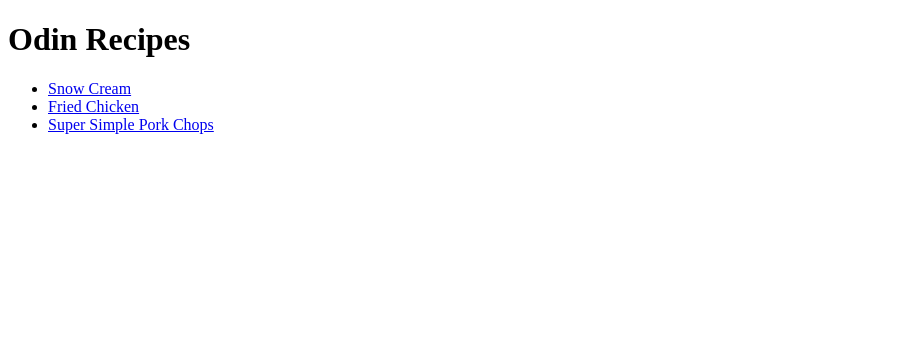
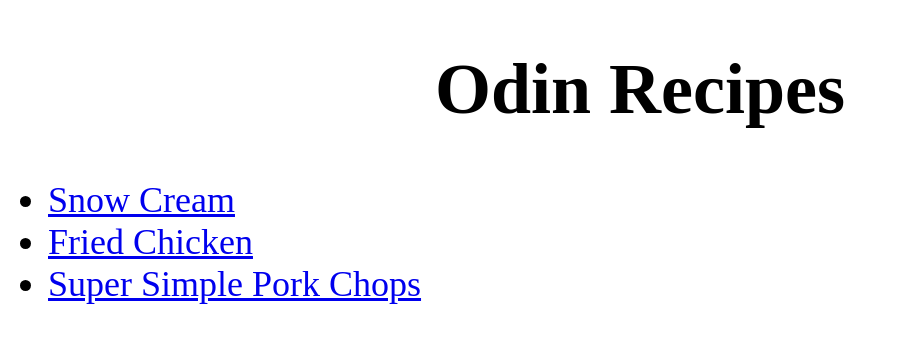
Before and after one commit to crowe73/odin-recipes, a plain HTML site: page index.html in a window 1280 px wide. Shown: the whole page, without its empty margins (0-898 px from the left). Drawn offline with Linux system fonts and the light colour scheme.

Commit message:
add css styling to all pages

```diff
--- /dev/null
+++ b/homepage.css
@@ -0,0 +1,11 @@
+h1
+{
+    text-align: center;
+    font-size: 72px;
+}
+
+
+.recipes
+{
+    font-size: 36px;
+}
--- a/index.html
+++ b/index.html
@@ -3,13 +3,14 @@
     <head>
         <title>Odin Recipes Homepage</title>
         <meta charset="UTF-8">
+        <link rel="stylesheet" href="homepage.css">
     </head>
     <body>
         <h1>Odin Recipes</h1>
         <ul>
-            <li><a href="recipes/snow-cream.html">Snow Cream</a></li>
-            <li><a href="recipes/fried-chicken.html">Fried Chicken</a></li>
-            <li><a href="recipes/super-simple-pork-chops.html">Super Simple Pork Chops</a></li>
+            <li class="recipes"><a href="recipes/snow-cream.html">Snow Cream</a></li>
+            <li class="recipes"><a href="recipes/fried-chicken.html">Fried Chicken</a></li>
+            <li class="recipes"><a href="recipes/super-simple-pork-chops.html">Super Simple Pork Chops</a></li>
         </ul>
     </body>
 </html>
--- /dev/null
+++ b/recipes/fried-chicken-page.css
@@ -0,0 +1,4 @@
+h1
+{
+    font-size: 48px;
+}
--- /dev/null
+++ b/recipes/snow-cream-page.css
@@ -0,0 +1,4 @@
+h1
+{
+    font-size: 48px;
+}
--- /dev/null
+++ b/recipes/super-simple-pork-chops-page.css
@@ -0,0 +1,4 @@
+h1
+{
+    font-size: 48px;
+}
```
Also changed, not shown: recipes/fried-chicken.html (+1 -0 lines), recipes/snow-cream.html (+1 -0 lines), recipes/super-simple-pork-chops.html (+1 -0 lines).
